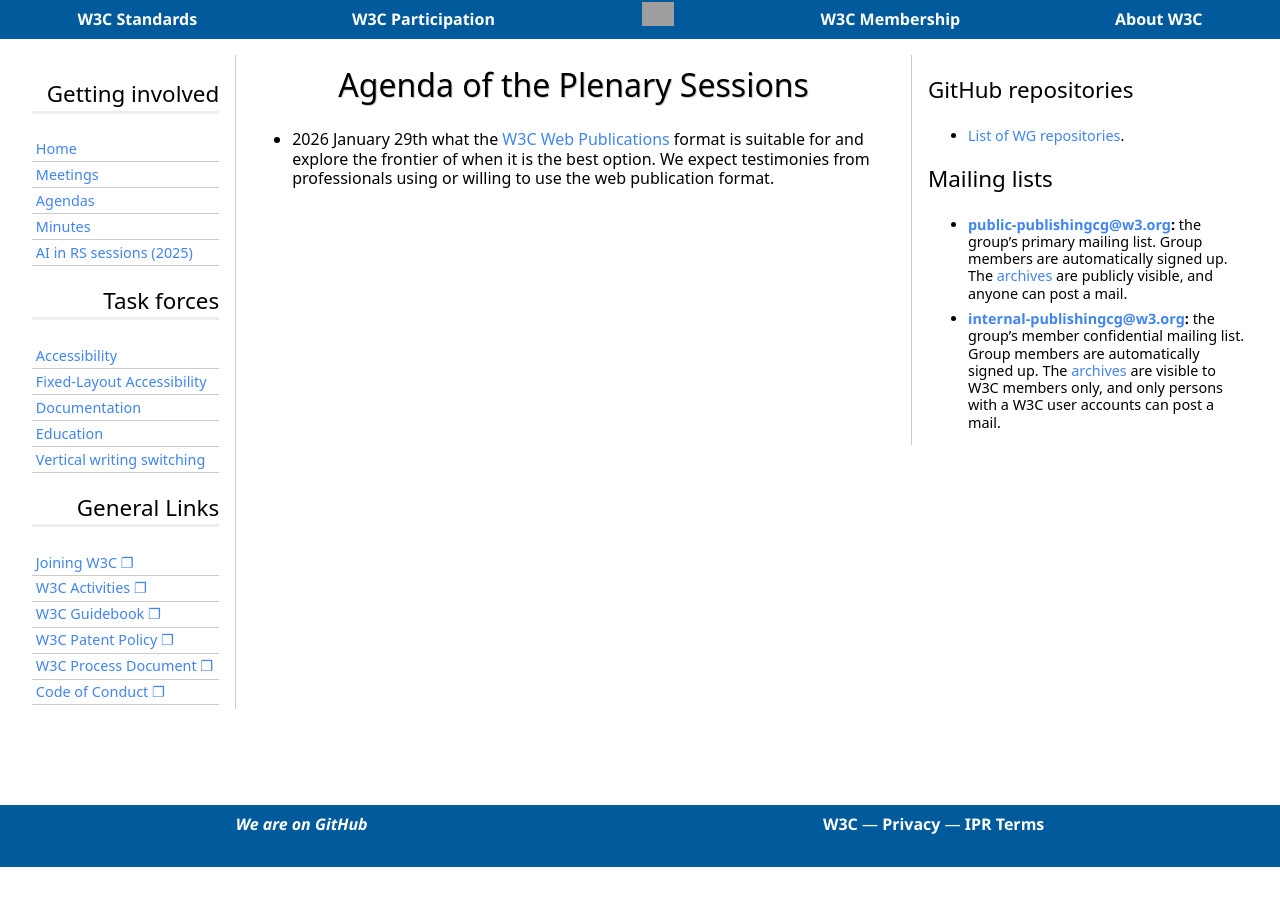
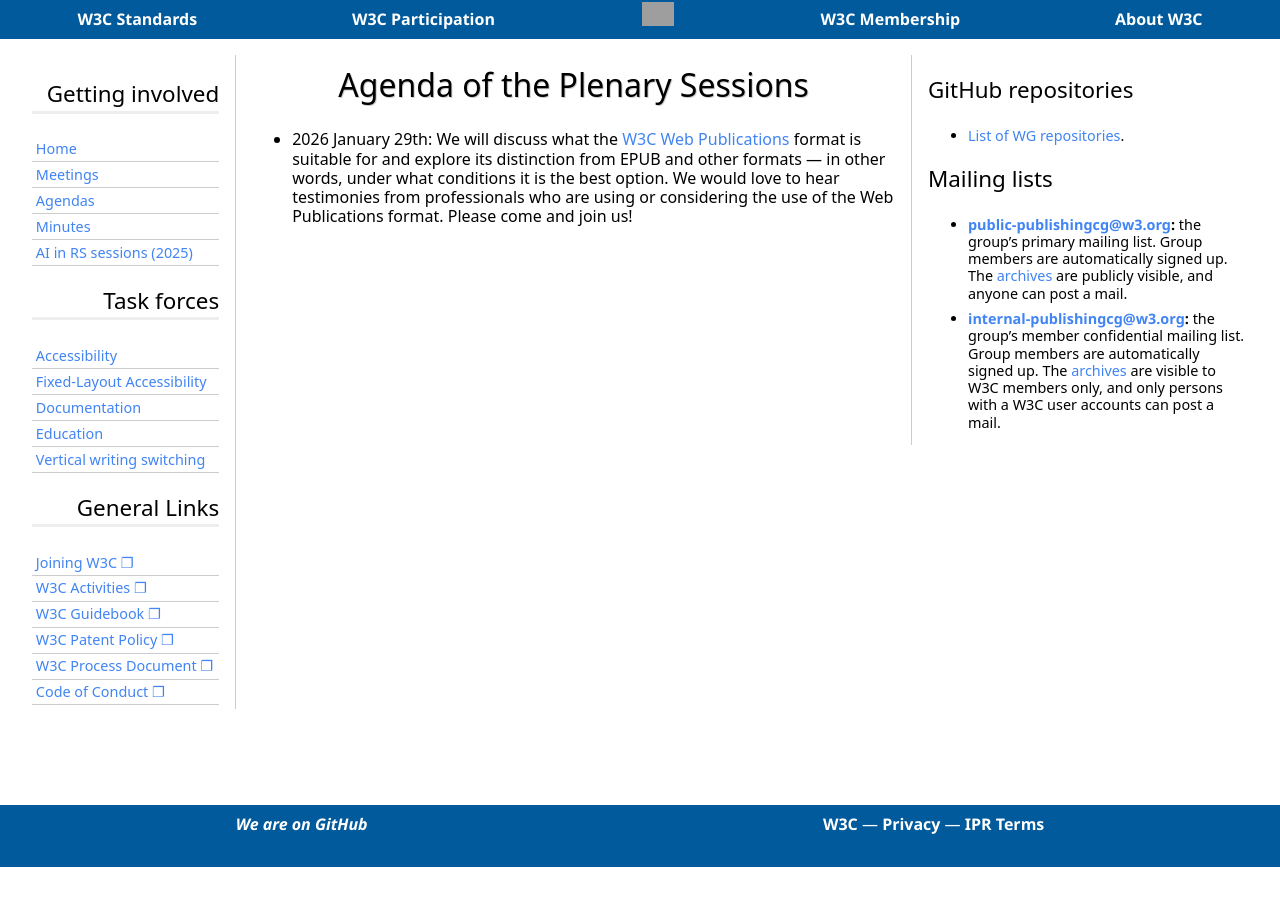
Before and after one commit to w3c/publishingcg, a Jekyll site: the page built from Meetings/Agenda/index.md, in a window 1280 px wide. Built offline with Jekyll 4.4.1, drawn with Linux system fonts in a browser that asks for light colours; some web fonts are replaced; grey boxes are pictures that could not be loaded.

Commit message:
Adjust Agenda topic

```diff
--- a/Meetings/Agenda/index.md
+++ b/Meetings/Agenda/index.md
@@ -5,4 +5,4 @@
 
 # Agenda of the Plenary Sessions
 
-* 2026 January 29th what the [W3C Web Publications](https://w3c.github.io/wpub/) format is suitable for and explore the frontier of when it is the best option. We expect testimonies from professionals using or willing to use the web publication format.
+* 2026 January 29th: We will discuss what the [W3C Web Publications](https://w3c.github.io/wpub/) format is suitable for and explore its distinction from EPUB and other formats — in other words, under what conditions it is the best option. We would love to hear testimonies from professionals who are using or considering the use of the Web Publications format. Please come and join us!
```
